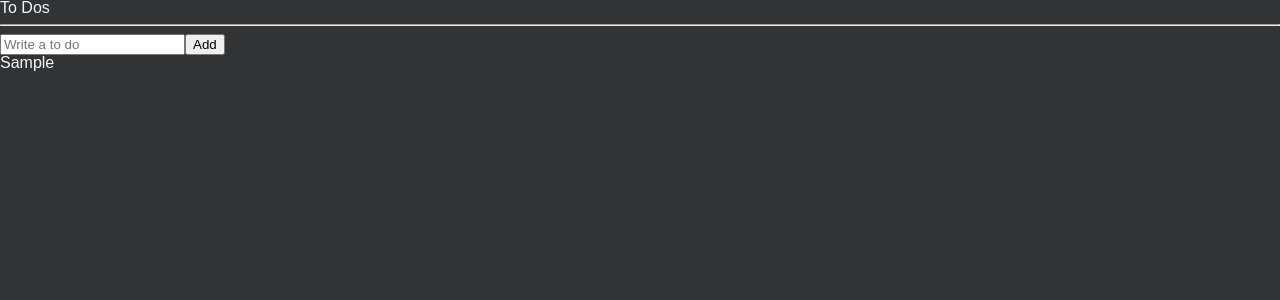
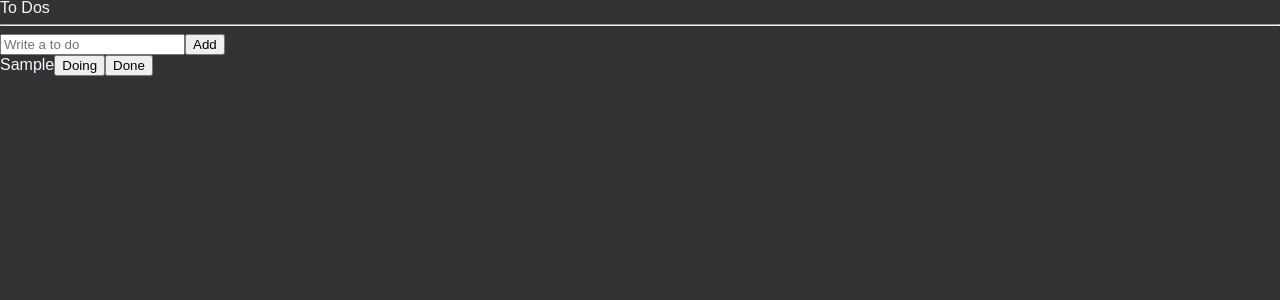
Before and after one commit to HyonHyonKOR/react-masterclass, a React (Create React App) app: page / in a window 1280 px wide. Both pictures are taken after typing "Sample" into the empty fields and a click on the button "Add". Shown: the top 300 px of the page. Built offline with nearby package versions, Linux system fonts and the light colour scheme.

Commit message:
feat:refactoring todolist

```diff
--- /dev/null
+++ b/src/components/CreateToDo.tsx
@@ -0,0 +1,30 @@
+import { useForm } from "react-hook-form";
+import { useSetRecoilState } from "recoil";
+import { toDoState } from "./atoms";
+
+interface IForm {
+  toDo: string;
+}
+
+const CreateToDo = () => {
+  const setToDos = useSetRecoilState(toDoState);
+  const { register, handleSubmit, setValue } = useForm<IForm>();
+  const handleValid = ({ toDo }: IForm) => {
+    setToDos((oldToDos) => [
+      { text: toDo, id: Date.now(), category: "TO_DO" },
+      ...oldToDos,
+    ]);
+    setValue("toDo", "");
+  };
+  return (
+    <form onSubmit={handleSubmit(handleValid)}>
+      <input
+        {...register("toDo", { required: "please Write a to do" })}
+        placeholder="Write a to do"
+      />
+      <button>Add</button>
+    </form>
+  );
+};
+
+export default CreateToDo;
--- /dev/null
+++ b/src/components/ToDo.tsx
@@ -0,0 +1,13 @@
+import { IToDo } from "./atoms";
+
+const ToDo = ({ text, category }: IToDo) => {
+  return (
+    <li>
+      {text}
+      {category !== "DOING" && <button>Doing</button>}
+      {category !== "TO_DO" && <button>To Do</button>}
+      {category !== "DONE" && <button>Done</button>}
+    </li>
+  );
+};
+export default ToDo;
--- a/src/components/ToDoList.tsx
+++ b/src/components/ToDoList.tsx
@@ -1,46 +1,18 @@
-import { useForm } from "react-hook-form";
-import { atom, useRecoilState } from "recoil";
-
-const toDoState = atom<IToDo[]>({
-  key: "toDo",
-  default: [],
-});
-
-interface IForm {
-  toDo: string;
-}
-
-interface IToDo {
-  text: string;
-  id: number;
-  category: "TO_DO" | "DOING" | "DONE";
-}
+import { useRecoilValue } from "recoil";
+import CreateToDo from "./CreateToDo";
+import { toDoState } from "./atoms";
+import ToDo from "./ToDo";
 
 const ToDoList = () => {
-  const [toDos, setToDos] = useRecoilState(toDoState);
-  const { register, handleSubmit, setValue } = useForm<IForm>();
-  const handleValid = ({ toDo }: IForm) => {
-    setToDos((oldToDos) => [
-      { text: toDo, id: Date.now(), category: "TO_DO" },
-      ...oldToDos,
-    ]);
-    setValue("toDo", "");
-  };
-  console.log(toDos);
+  const toDos = useRecoilValue(toDoState);
   return (
     <div>
       <h1>To Dos</h1>
       <hr />
-      <form onSubmit={handleSubmit(handleValid)}>
-        <input
-          {...register("toDo", { required: "please Write a to do" })}
-          placeholder="Write a to do"
-        />
-        <button>Add</button>
-      </form>
+      <CreateToDo />
       <ul>
         {toDos.map((toDo) => (
-          <li key={toDo.id}>{toDo.text}</li>
+          <ToDo key={toDo.id} {...toDo} />
         ))}
       </ul>
     </div>
--- /dev/null
+++ b/src/components/atoms.tsx
@@ -0,0 +1,12 @@
+import { atom } from "recoil";
+
+export interface IToDo {
+  text: string;
+  id: number;
+  category: "TO_DO" | "DOING" | "DONE";
+}
+
+export const toDoState = atom<IToDo[]>({
+  key: "toDo",
+  default: [],
+});
```
